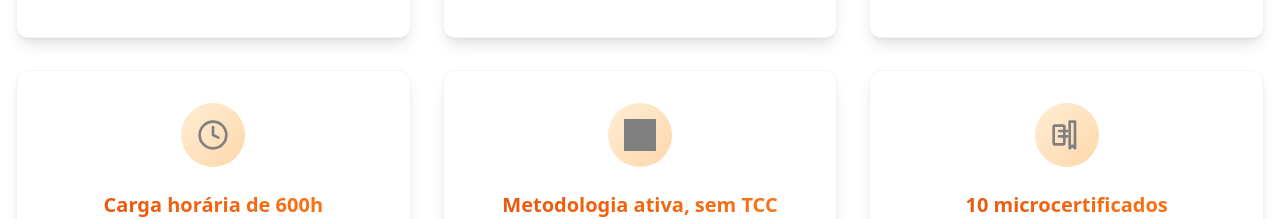
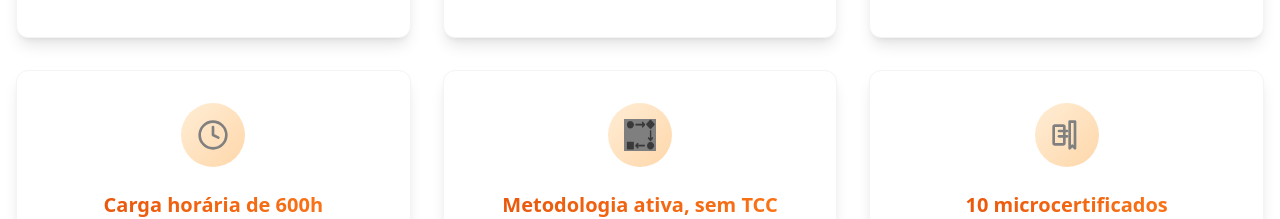
Before and after one commit to danielccavalcante/bottom-icons-redesign, a React (Vite) app: page / in a window 1280 px wide. Shown: the part 1062-1281 px from the top of the page. Built offline with nearby package versions, Linux system fonts and the light colour scheme.

Commit message:
Fix: Update methodology icon
Adjust the "Metodologia ativa, sem TCC" icon to match the image and use a gray color.

```diff
--- a/src/components/CourseFeatures.tsx
+++ b/src/components/CourseFeatures.tsx
@@ -25,7 +25,7 @@ const CourseFeatures = () => {
       description: "A gestão do tempo é sua. Você terá de 8 a 12 meses para concluir o curso"
     },
     {
-      icon: <img src="/lovable-uploads/02575102-a1f7-405b-961c-7edb63f8a67d.png" alt="Metodologia ativa" className="w-8 h-8" style={{ filter: 'invert(0.5)' }} />,
+      icon: <img src="/lovable-uploads/02575102-a1f7-405b-961c-7edb63f8a67d.png" alt="Metodologia ativa" className="w-8 h-8" style={{ filter: 'grayscale(100%) brightness(0.5)' }} />,
       title: "Metodologia ativa, sem TCC",
       description: "Disciplinas com trilhas de aprendizagem interativas e suporte especializado durante seus estudos. Não temos TCC!"
     },
```
